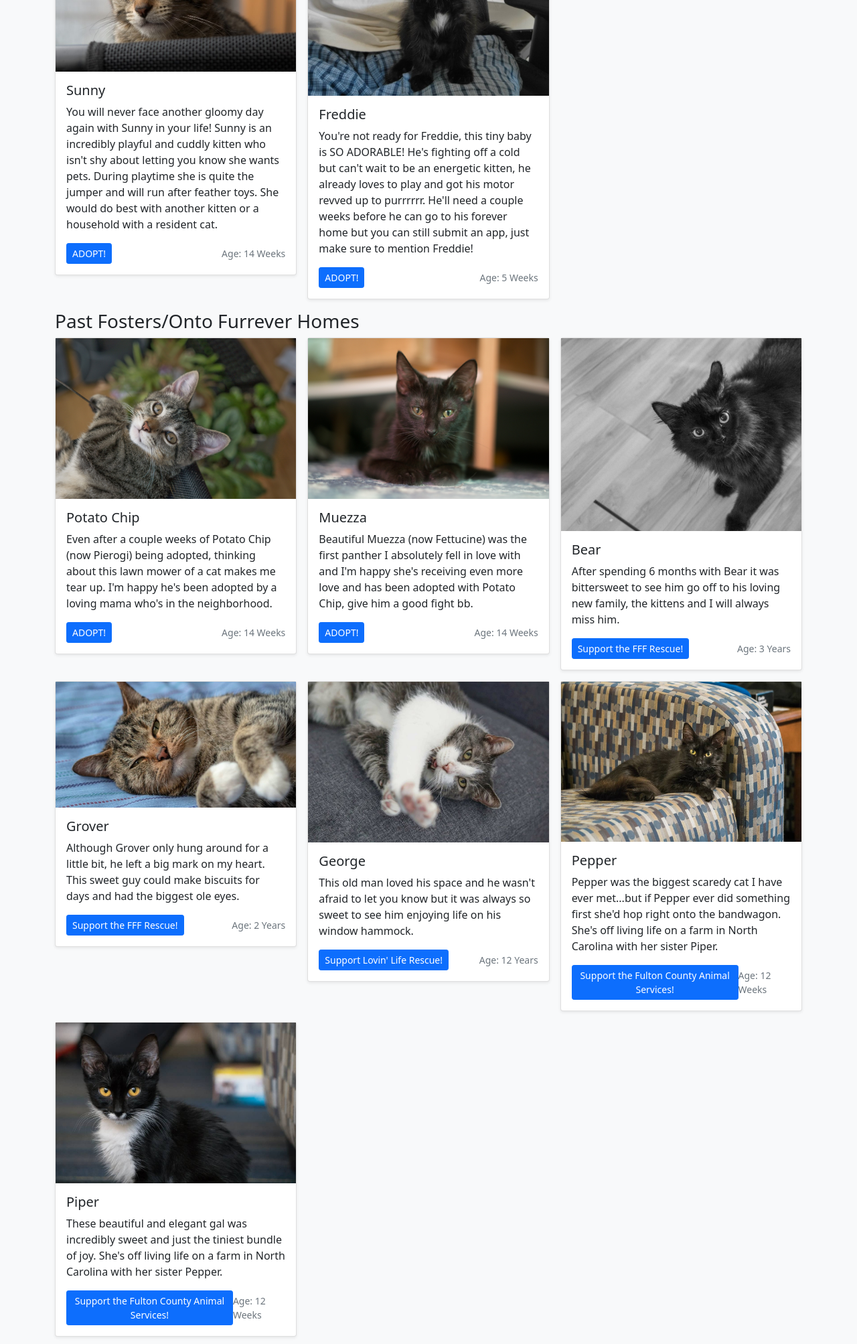
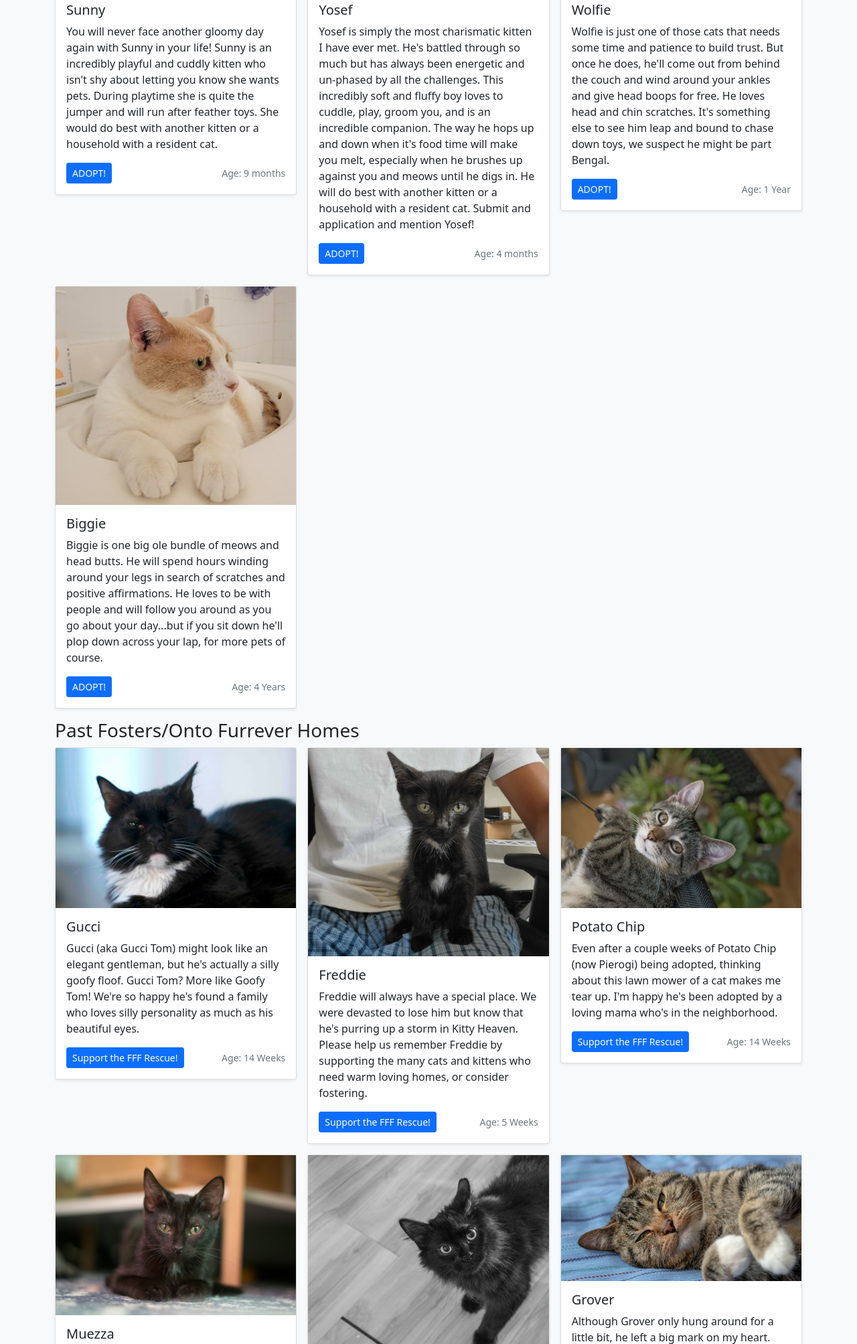
Before and after one commit to ronyislam/foster-page, a plain HTML site: page index.html in a window 1280 px wide. Shown: the part 743-2750 px from the top of the page at 67% size. Drawn offline with Linux system fonts and the light colour scheme.

Commit message:
biggie, yosef, sunny update, wolfie, gucci

```diff
--- a/index.html
+++ b/index.html
@@ -35,9 +35,9 @@
 
   <section class="pt-3 text-center container">
     <div class="row py-lg-5">
-      <div class="col-lg-5 col-md-8 mx-auto">
+      <div class="col-lg-6 col-md-8 mx-auto">
         <h1 class="fw-light">To All The Cats</h1>
-        <p class="lead text-muted">If you want to adopt one of my fosters and don't live in Chicago, don't fret... if possible, I will fly the cat to you.</p>
+        <p class="lead text-muted">If you want to adopt and don't live in Chicago or CT, reach out and I'll help you find a rescue to work with.</p>
         <p>
           <a href="https://foreverfortunatefelines.org/donate/" target="_blank" class="btn btn-primary my-2">Donate and save kitty lives!</a>
         </p>
@@ -60,7 +60,7 @@
       <div class="row row-cols-1 row-cols-sm-2 row-cols-md-3 g-3">
         <div class="col">
           <div class="card shadow-sm">
-            <img src="assets/img/sunny.jpeg" class="img-fluid" alt="Responsive image">
+            <img src="assets/img/sunnyinthesun.jpg" class="img-fluid" alt="Responsive image">
 
             <div class="card-body">
              <h5 class="card-title">Sunny</h5>
@@ -69,12 +69,60 @@
                 <div class="btn-group">
                   <a class="btn btn-sm  btn-primary" href="https://petlover.petstablished.com/pets/public/1114733?awo=Forever+Fortunate+Felines&widget=false" target="_blank">ADOPT!</a>
                 </div>
-                <small class="text-muted">Age: 14 Weeks</small>
+                <small class="text-muted">Age: 9 months</small>
               </div>
             </div>
           </div>
         </div>
-		<div class="col">
+          <div class="col">
+          <div class="card shadow-sm">
+            <img src="assets/img/yosefsleeping.jpg" class="img-fluid" alt="Responsive image">
+
+            <div class="card-body">
+             <h5 class="card-title">Yosef</h5>
+              <p class="card-text">Yosef is simply the most charismatic kitten I have ever met. He's battled through so much but has always been energetic and un-phased by all the challenges. This incredibly soft and fluffy boy loves to cuddle, play, groom you, and is an incredible companion. The way he hops up and down when it's food time will make you melt, especially when he brushes up against you and meows until he digs in.  He will do best with another kitten or a household with a resident cat. Submit and application and mention Yosef!</p>
+              <div class="d-flex justify-content-between align-items-center">
+                <div class="btn-group">
+                  <a class="btn btn-sm  btn-primary" href="https://petstablished.com/adoptions/personal-information?application_type=Adopt&donation_section=false&form_id=15719&form_type=generic&generic_form_id=15719&pet_id=351656&section=1&selected_pets=false" target="_blank">ADOPT!</a>
+                </div>
+                <small class="text-muted">Age: 4 months</small>
+              </div>
+            </div>
+          </div>
+        </div>
+          <div class="col">
+          <div class="card shadow-sm">
+            <img src="assets/img/wolfie.jpg" class="img-fluid" alt="Responsive image">
+
+            <div class="card-body">
+             <h5 class="card-title">Wolfie</h5>
+              <p class="card-text">Wolfie is just one of those cats that needs some time and patience to build trust. But once he does, he'll come out from behind the couch and wind around your ankles and give head boops for free. He loves head and chin scratches. It's something else to see him leap and bound to chase down toys, we suspect he might be part Bengal.</p>
+              <div class="d-flex justify-content-between align-items-center">
+                <div class="btn-group">
+                  <a class="btn btn-sm  btn-primary" href="https://petlover.petstablished.com/pets/public/1084054?awo=Forever+Fortunate+Felines&widget=false" target="_blank">ADOPT!</a>
+                </div>
+                <small class="text-muted">Age: 1 Year</small>
+              </div>
+            </div>
+          </div>
+        </div>
+          <div class="col">
+          <div class="card shadow-sm">
+            <img src="assets/img/biggie.jpg" class="img-fluid" alt="Responsive image">
+
+            <div class="card-body">
+             <h5 class="card-title">Biggie</h5>
+              <p class="card-text">Biggie is one big ole bundle of meows and head butts. He will spend hours winding around your legs in search of scratches and positive affirmations. He loves to be with people and will follow you around as you go about your day...but if you sit down he'll plop down across your lap, for more pets of course.</p>
+              <div class="d-flex justify-content-between align-items-center">
+                <div class="btn-group">
+                  <a class="btn btn-sm  btn-primary" href="https://petlover.petstablished.com/pets/public/953420?awo=Forever+Fortunate+Felines&widget=false" target="_blank">ADOPT!</a>
+                </div>
+                <small class="text-muted">Age: 4 Years</small>
+              </div>
+            </div>
+          </div>
+        </div>
+		<!--<div class="col">
           <div class="card shadow-sm">
             <img src="assets/img/freddie.jpg" class="img-fluid" alt="Responsive image">
 
@@ -89,7 +137,7 @@
               </div>
             </div>
           </div>
-        </div>
+        </div>-->
          </div>
          <div class="row row-cols-1 row-cols-sm-2 row-cols-md-3 g-3 pt-3">
       <div class="col-12">
@@ -99,6 +147,38 @@
          <div class="row row-cols-1 row-cols-sm-2 row-cols-md-3 g-3">
 		 <div class="col">
           <div class="card shadow-sm">
+            <img src="assets/img/gucciwinking.jpg" class="img-fluid" alt="Responsive image">
+
+            <div class="card-body">
+             <h5 class="card-title">Gucci</h5>
+              <p class="card-text">Gucci (aka Gucci Tom) might look like an elegant gentleman, but he's actually a silly goofy floof. Gucci Tom? More like Goofy Tom! We're so happy he's found a family who loves silly personality as much as his beautiful eyes. </p>
+              <div class="d-flex justify-content-between align-items-center">
+                <div class="btn-group">
+                  <a class="btn btn-sm  btn-primary" href="https://foreverfortunatefelines.org/donation/" target="_blank">Support the FFF Rescue!</a>
+                </div>
+                <small class="text-muted">Age: 14 Weeks</small>
+              </div>
+            </div>
+          </div>
+        </div>
+             <div class="col">
+          <div class="card shadow-sm">
+            <img src="assets/img/freddie.jpg" class="img-fluid" alt="Responsive image">
+
+            <div class="card-body">
+             <h5 class="card-title">Freddie</h5>
+              <p class="card-text">Freddie will always have a special place. We were devasted to lose him but know that he's purring up a storm in Kitty Heaven. Please help us remember Freddie by supporting the many cats and kittens who need warm loving homes, or consider fostering.</p>
+              <div class="d-flex justify-content-between align-items-center">
+                <div class="btn-group">
+                  <a class="btn btn-sm  btn-primary" href="https://foreverfortunatefelines.org/donation/" target="_blank">Support the FFF Rescue!</a>
+                </div>
+                <small class="text-muted">Age: 5 Weeks</small>
+              </div>
+            </div>
+          </div>
+        </div>
+             <div class="col">
+          <div class="card shadow-sm">
             <img src="assets/img/potatochip.jpeg" class="img-fluid" alt="Responsive image">
 
             <div class="card-body">
@@ -106,7 +186,7 @@
               <p class="card-text">Even after a couple weeks of Potato Chip (now Pierogi) being adopted, thinking about this lawn mower of a cat makes me tear up. I'm happy he's been adopted by a loving mama who's in the neighborhood.</p>
               <div class="d-flex justify-content-between align-items-center">
                 <div class="btn-group">
-                  <a class="btn btn-sm  btn-primary" href="https://petlover.petstablished.com/pets/public/1114738?awo=Forever+Fortunate+Felines&widget=false" target="_blank">ADOPT!</a>
+                  <a class="btn btn-sm  btn-primary" href="https://foreverfortunatefelines.org/donation/" target="_blank">Support the FFF Rescue!</a>
                 </div>
                 <small class="text-muted">Age: 14 Weeks</small>
               </div>
@@ -122,7 +202,7 @@
               <p class="card-text">Beautiful Muezza (now Fettucine) was the first panther I absolutely fell in love with and I'm happy she's receiving even more love and has been adopted with Potato Chip, give him a good fight bb.</p>
               <div class="d-flex justify-content-between align-items-center">
                 <div class="btn-group">
-                  <a class="btn btn-sm  btn-primary" href="https://petlover.petstablished.com/pets/public/1114749?awo=Forever+Fortunate+Felines&widget=false" target="_blank">ADOPT!</a>
+                  <a class="btn btn-sm  btn-primary" href="https://foreverfortunatefelines.org/donation/" target="_blank">Support the FFF Rescue!</a>
                 </div>
                 <small class="text-muted">Age: 14 Weeks</small>
               </div>
@@ -187,7 +267,7 @@
               <p class="card-text">Pepper was the biggest scaredy cat I have ever met...but if Pepper ever did something first she'd hop right onto the bandwagon. She's off living life on a farm in North Carolina with her sister Piper.</p>
               <div class="d-flex justify-content-between align-items-center">
                 <div class="btn-group">
-                  <a class="btn btn-sm  btn-primary" href="https://www.fultonanimalservices.com/" target="_blank">Support the Fulton County Animal Services!</a>
+                  <a class="btn btn-sm  btn-primary" href="https://www.fultonanimalservices.com/" target="_blank">Support Fulton Cnty Animal Services!</a>
 
                 </div>
                 <small class="text-muted">Age: 12 Weeks</small>
@@ -204,7 +284,7 @@
               <p class="card-text">These beautiful and elegant gal was incredibly sweet and just the tiniest bundle of joy. She's off living life on a farm in North Carolina with her sister Pepper.</p>
               <div class="d-flex justify-content-between align-items-center">
                 <div class="btn-group">
-                  <a class="btn btn-sm  btn-primary" href="https://www.fultonanimalservices.com/" target="_blank">Support the Fulton County Animal Services!</a>
+                  <a class="btn btn-sm  btn-primary" href="https://www.fultonanimalservices.com/" target="_blank">Support Fulton Cnty Animal Services!</a>
 
                 </div>
                 <small class="text-muted">Age: 12 Weeks</small>
@@ -228,7 +308,7 @@
               <p class="card-text">There are no words that describe how much Heather means to me and the impact she continues to make on my life and now my parent's lives as well. She is exactly why I continue to foster and help other people find fur friends that will enrich their lives as well.</p>
               <div class="d-flex justify-content-between align-items-center">
                 <div class="btn-group">
-                <a class="btn btn-sm  btn-primary" href="https://www.fultonanimalservices.com/" target="_blank">Support the Fulton County Animal Services!</a>
+                <a class="btn btn-sm  btn-primary" href="https://www.fultonanimalservices.com/" target="_blank">Support Fulton Cnty Animal Services!</a>
                 </div>
                 <small class="text-muted">Age: Always My Baby</small>
               </div>
@@ -246,8 +326,6 @@
     <p class="float-end mb-1">
       <a href="#">Back to top</a>
     </p>
-    <p class="mb-1">Album example is &copy; Bootstrap, but please download and customize it for yourself!</p>
-    <p class="mb-0">New to Bootstrap? <a href="/">Visit the homepage</a> or read our <a href="../getting-started/introduction/">getting started guide</a>.</p>
   </div>
 </footer>
 
```
Also changed, not shown: assets/img/biggie.jpg (added), assets/img/gucci.jpg (added), assets/img/gucciwinking.jpg (added), assets/img/sunnyinthesun.jpg (added), assets/img/wolfie.jpg (added), assets/img/yosef.jpg (added), assets/img/yosefsleeping.jpg (added).
